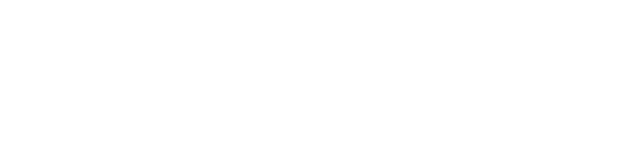
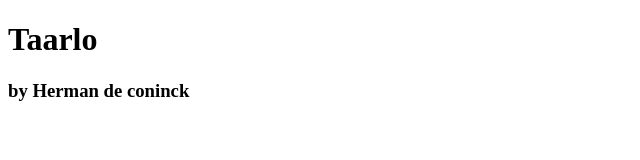
Before and after one commit to k2kamil/learning-git-2, a plain HTML site: page index.html in a window 1280 px wide. Shown: the whole page, without its empty margins (0-640 px from the left). Drawn offline with Linux system fonts and the light colour scheme.

Commit message:
Add page header

```diff
--- a/index.html
+++ b/index.html
@@ -6,6 +6,7 @@
     <link rel="stylesheet" type="text/css" href="css/style.css">
 </head>
 <body>
-
+    <h1>Taarlo</h1>
+    <h3>by Herman de coninck</h3>
 </body>
 </html>
```
